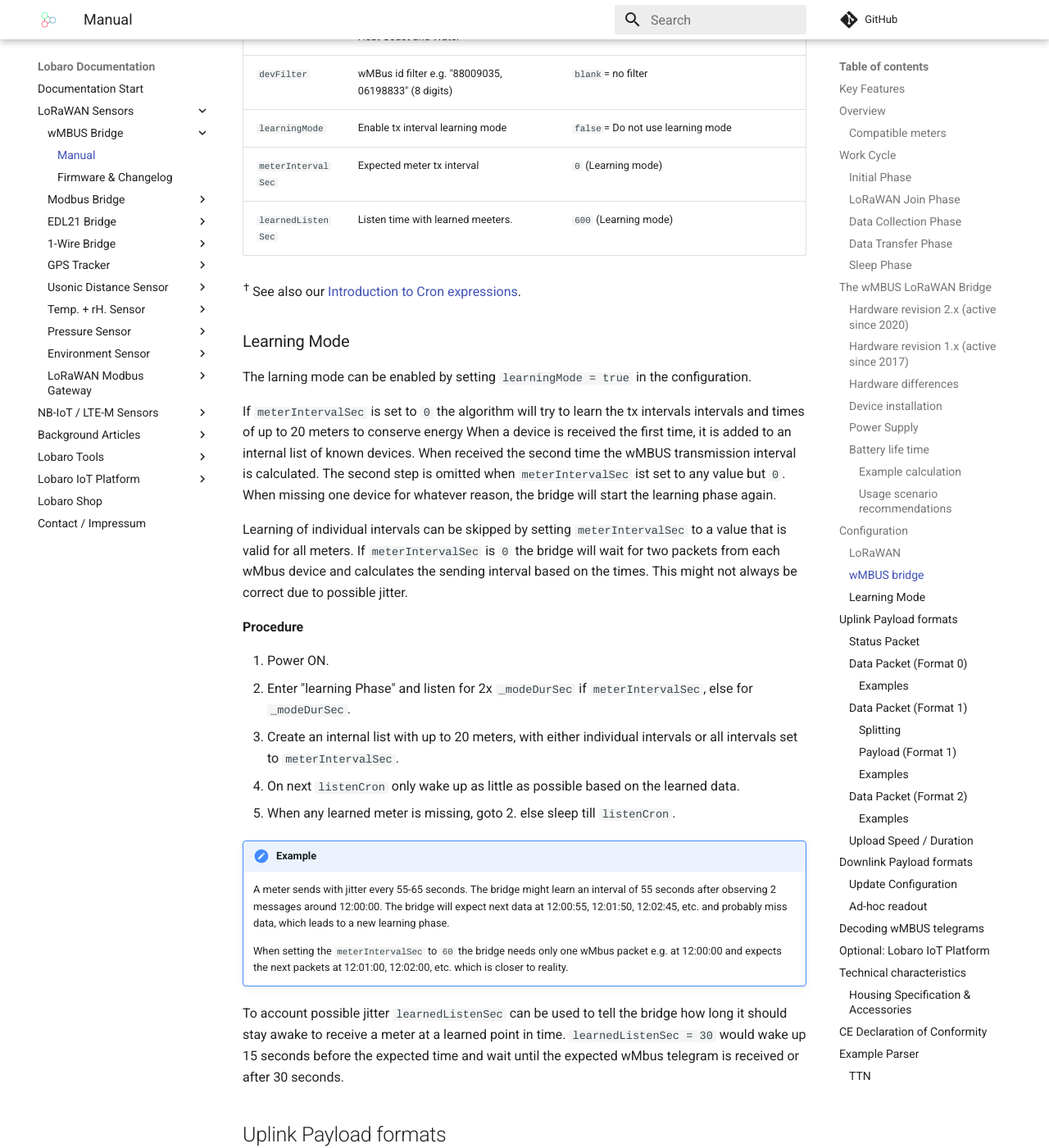
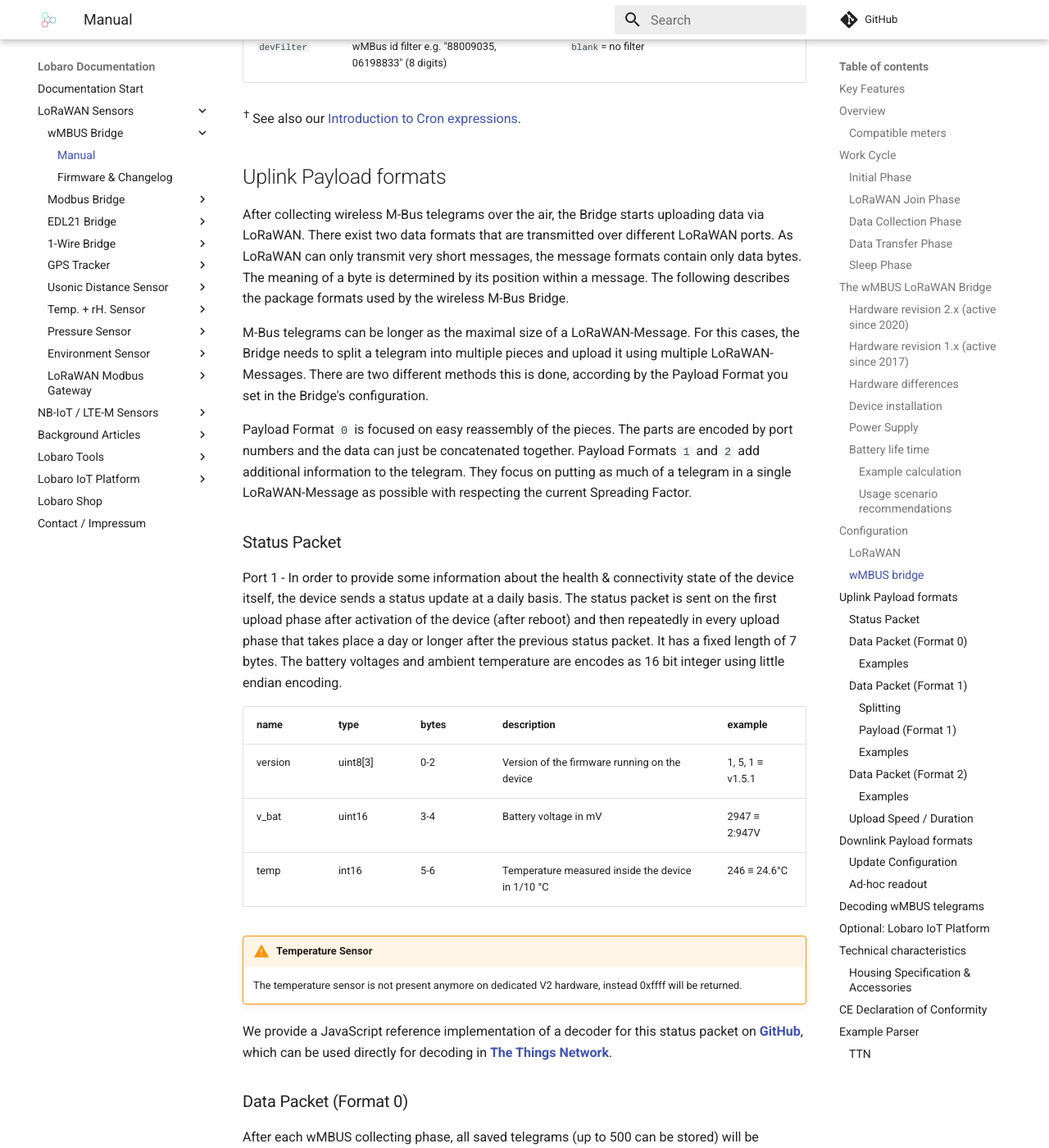
Before and after one commit to Lobaro/docs, an MkDocs documentation site: the page built from docs/lorawan-sensors/wmbus-lorawan/index.md, in a window 1280 px wide and 1400 px high, scrolled down 10200 px. Shown: the whole window at 82% size. Built offline with MkDocs 1.6.1 and Material for MkDocs 9.7.7, drawn with Linux system fonts in a browser that asks for light colours; a script that is not in the unit is left out; comment, search, counter and statistics services are not loaded; some of the changed text lies outside the part shown.

Commit message:
wMBus LoRaWAN release 2.5.1 (no more learning mode)

```diff
--- a/docs/lorawan-sensors/wmbus-lorawan/index.md
+++ b/docs/lorawan-sensors/wmbus-lorawan/index.md
@@ -13,7 +13,6 @@
 - [X] LoRaWAN Class A or Class C operation
 - [X] LoRaWAN 1.1 time synchronisation
 - [X] Wireless MBus S1, C1 and T1 modes (868 MHz) compatible
-- [X] Learning mode of meter tx intervals for optimal battery lifetime
 - [X] Configuration via USB or remotely via LoRaWAN downlink
 - [X] Big 19Ah size "D" battery for 10 years+ possible battery lifetime
 - [X] IP67 outdoor housing with pressure compensating element
@@ -304,42 +303,9 @@
 |`mFilter`         | wMBus manufacturer filter sep. by "," e.g. "dme,itw"| `blank`= no filter |
 |`typFilter`       | wMBus device type filter e.g. "08,07" for Heat Coast and Water | `blank`= no filter |
 |`devFilter`       | wMBus id filter e.g. "88009035, 06198833" (8 digits)| `blank`= no filter |
-|`learningMode`    | Enable tx interval learning mode| `false`= Do not use learning mode |
-|`meterIntervalSec`| Expected meter tx interval | `0` (Learning mode) |
-|`learnedListenSec`| Listen time with learned meeters.| `600` (Learning mode) |
 
 <sup>&dagger;</sup> See also our [Introduction to Cron expressions](/background/cron-expressions.html).
 
-###Learning Mode
-The larning mode can be enabled by setting `learningMode = true` in the configuration.
-
-If `meterIntervalSec` is set to `0` the algorithm will try to learn the tx intervals intervals and times of up to 20 meters to conserve energy
-When a device is received the first time, it is added to an internal list of known devices.
-When received the second time the wMBUS transmission interval is calculated.
-The second step is omitted when `meterIntervalSec` ist set to any value but `0`.
-When missing one device for whatever reason, the bridge will start the learning phase again.
-
-Learning of individual intervals can be skipped by setting `meterIntervalSec` to a value that is valid for all meters.
-If `meterIntervalSec` is `0` the bridge will wait for two packets from each wMbus device and calculates the sending interval based on the times.
-This might not always be correct due to possible jitter.
-
-**Procedure**
-
-1. Power ON.
-2. Enter "learning Phase" and listen for 2x `_modeDurSec` if `meterIntervalSec`, else for `_modeDurSec`.
-3. Create an internal list with up to 20 meters, with either individual intervals or all intervals set to `meterIntervalSec`.
-4. On next `listenCron` only wake up as little as possible based on the learned data.
-5. When any learned meter is missing, goto 2. else sleep till `listenCron`.
-
-!!!note "Example"
-    A meter sends with jitter every 55-65 seconds. The bridge might learn an interval of 55 seconds after observing 2 messages around 12:00:00.
-    The bridge will expect next data at 12:00:55, 12:01:50, 12:02:45, etc. and probably miss data, which leads to a new learning phase.
-
-    When setting the `meterIntervalSec` to `60` the bridge needs only one wMbus packet e.g. at 12:00:00 and expects the next packets at 12:01:00, 12:02:00, etc.
-    which is closer to reality.
-
-To account possible jitter `learnedListenSec` can be used to tell the bridge how long it should stay awake to receive a meter at a learned point in time.
-`learnedListenSec = 30` would wake up 15 seconds before the expected time and wait until the expected wMbus telegram is received or after 30 seconds.
 
 ## Uplink Payload formats
 
```
Also changed, not shown: docs/lorawan-sensors/wmbus-lorawan/firmware.md (+15 -2 lines), 2 other files.
